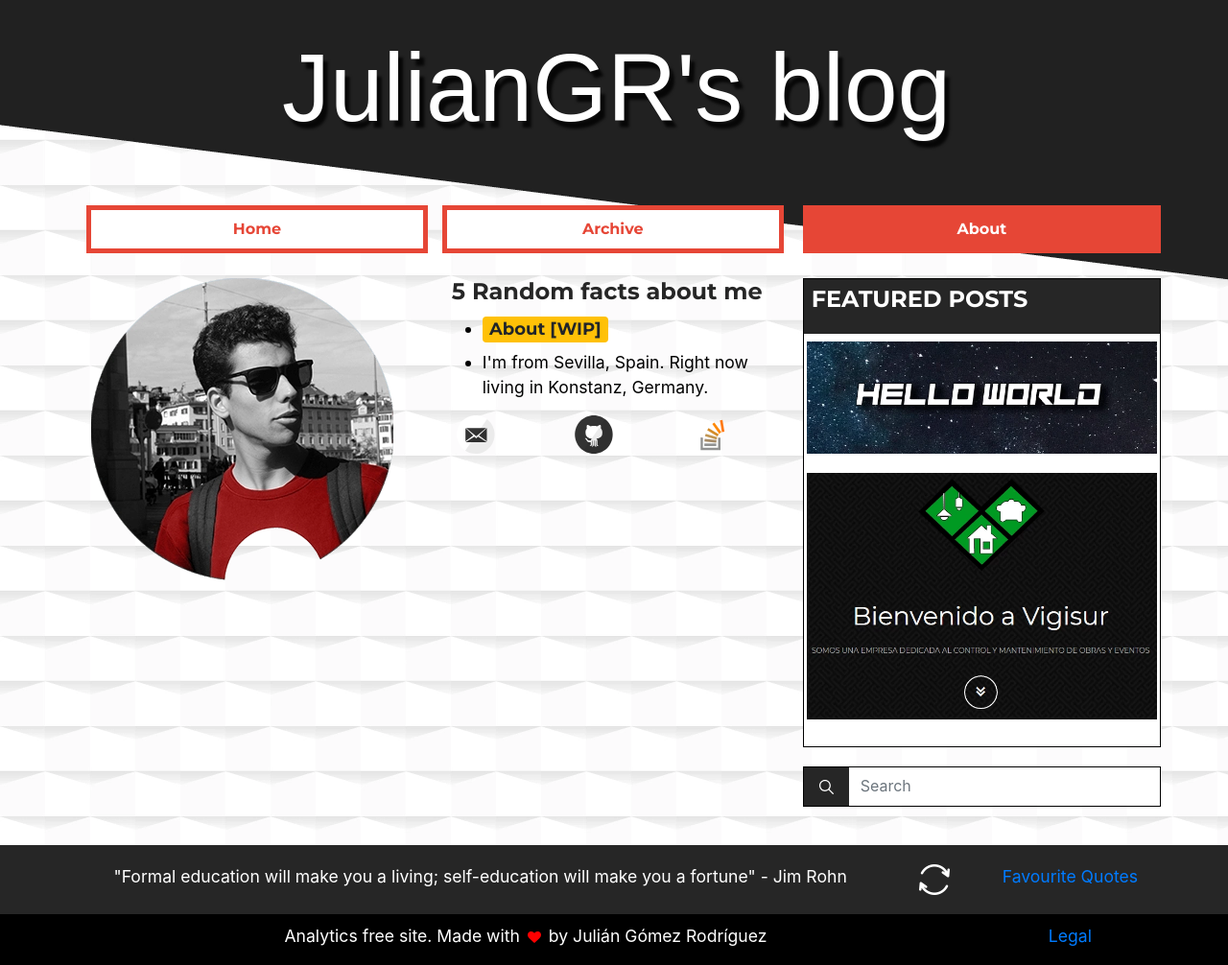
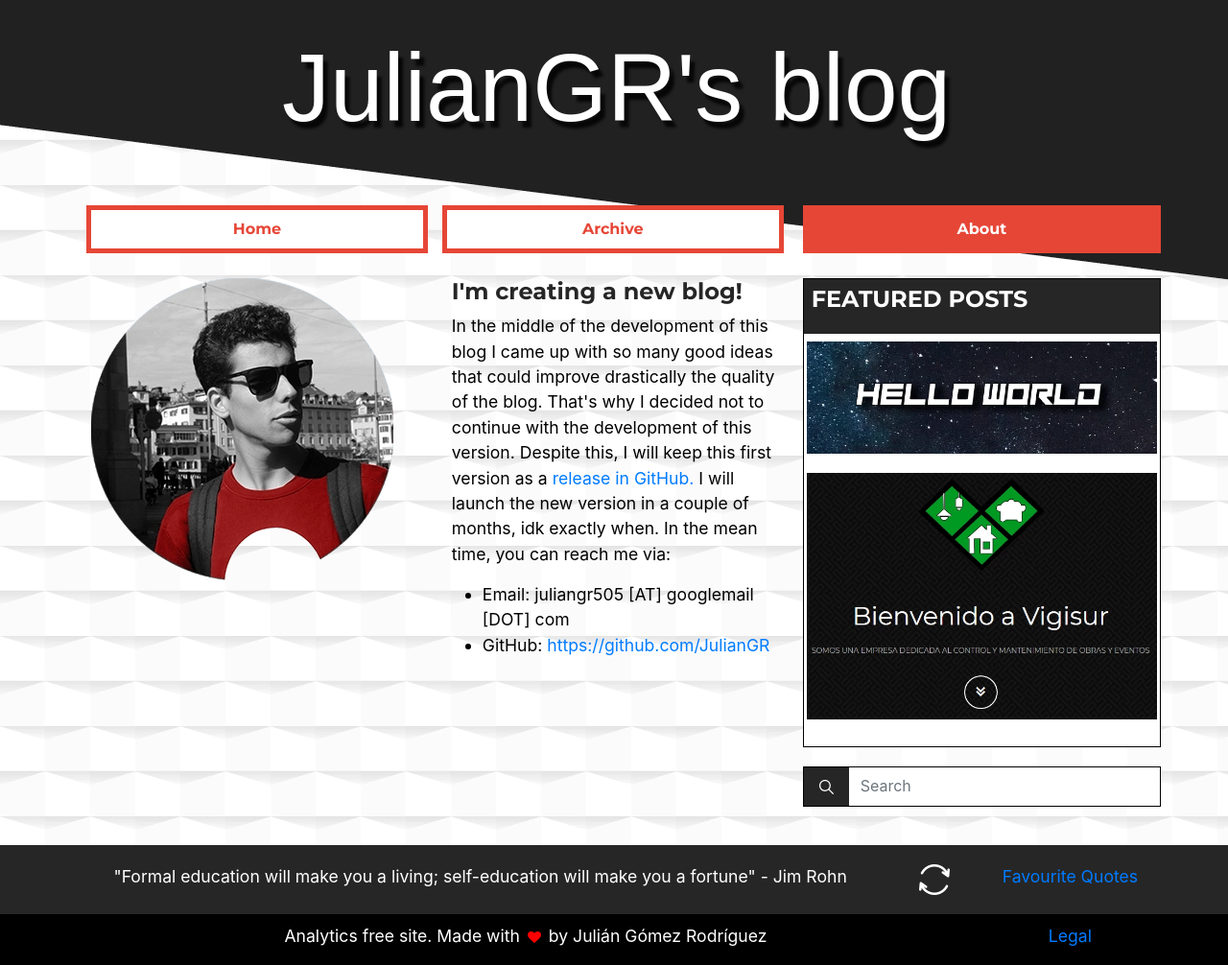
Before and after one commit to JulianGR/JulianGR.github.io, a Jekyll site: the page built from about.html, in a window 1280 px wide. Shown: the whole page at 96% size. Built offline with Jekyll 4.4.1, drawn with Linux system fonts in a browser that asks for light colours.

Commit message:
Changing about page

```diff
--- a/about.html
+++ b/about.html
@@ -14,49 +14,17 @@ layout: default
     <div class="wrapperPhoto">
       <img class="img-fluid aboutPhoto bottom" alt="Photo of me 2" src="{{site.baseurl}}/assets/img/aboutColor.webp"></img>
       <img class="img-fluid aboutPhoto top" alt="Photo of me" src="{{site.baseurl}}/assets/img/aboutRed.webp"></img>
-
     </div>
   </div>
 
   <div class="col-md-6 col-sm facts">
+    <h4>I'm creating a new blog!</h4>
+    <p>In the middle of the development of this blog I came up with so many good ideas that could improve drastically the quality of the blog. That's why I decided not to continue with the development of this version. Despite this, I will keep this
+      first version as a <a href="https://github.com/JulianGR/JulianGR.github.io/releases/tag/v1">release in GitHub.</a> I will launch the new version in a couple of months, idk exactly when. In the mean time, you can reach me via:</p>
 
-    <h4>5 Random facts about me</h4>
     <ul>
-      <li>
-        <h4><span class="badge badge-warning">About [WIP]</span></h4>
-      </li>
-      <li>I'm from Sevilla, Spain. Right now living in Konstanz, Germany.</li>
+      <li>Email: <a target="blank">juliangr505 [AT] googlemail [DOT] com</a></li>
+      <li>GitHub: <a target="blank" href="https://github.com/JulianGR">https://github.com/JulianGR</a></li>
     </ul>
-
-
   </div>
 </div>
-
-<div class="row">
-
-  <div class="col-sm">
-    <!--
-    <a href="{{ site.baseurl }}/cv" class="withoutDecoration bigButton"><button>CV</button></a>
--->
-  </div>
-  <div class="col-sm">
-    <div class="row">
-
-      <div class="col">
-        <a target="blank" href="mailto:juliangomezrod(at)googlemail.com"><i class="svg-icon email"></i></a>
-      </div>
-      <div class="col">
-        <a target="blank" href="https://github.com/JulianGR"><i class="svg-icon github"></i></a>
-      </div>
-      <div class="col">
-        <a target="blank" href="https://stackoverflow.com/users/13023528/juliangr"><i class="svg-icon stackoverflow"></i></a>
-      </div>
-    </div>
-  </div>
-
-</div>
-
-
-<div class="row">
-  <!--TODO-->
-</div>
```
Also changed, not shown: archive.html (+9 -22 lines).
